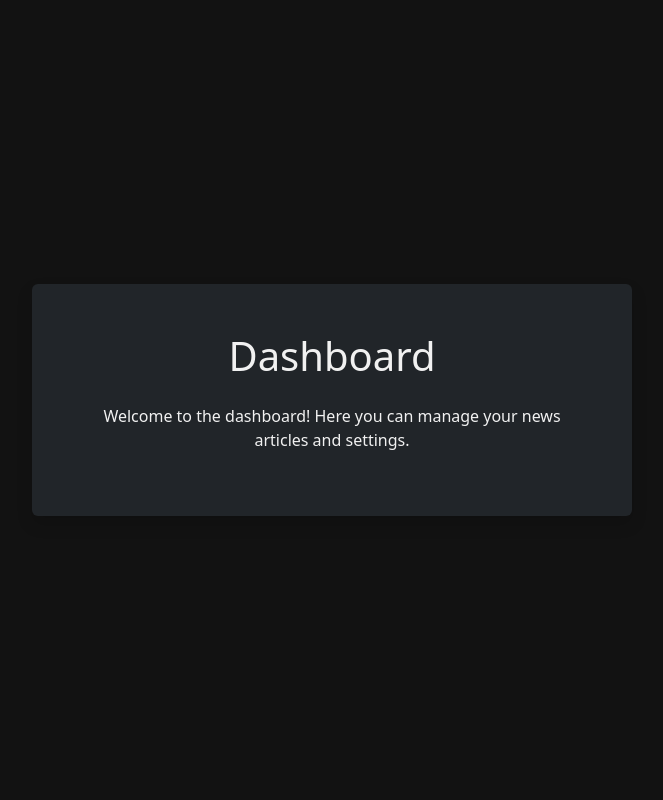
After one commit to benitos-ui/newsfilter, a Flask app: page /dashboard in a window 1280 px wide. The commit adds this page. Shown: the whole page, without its empty margins (308-971 px from the left). Run offline with Flask 3, Linux system fonts and the light colour scheme; some libraries are stand-ins or nearby versions.

Commit message:
reconfiguration

```diff
--- /dev/null
+++ b/newsfilter/templates/dashboard.html
@@ -0,0 +1,26 @@
+<!DOCTYPE html>
+<html lang="en">
+<head>
+    <meta charset="UTF-8">
+    <meta name="viewport" content="width=device-width, initial-scale=1.0">
+    <link rel="stylesheet" href="{{ url_for('static',filename='css/bootstrap.min.css')}}">
+    <title>Document</title>
+    <style>
+        body{
+            background: #121212;
+            justify-content: center;
+            color: #f1f1f1;
+        }
+    </style>
+    <script src="{{ url_for('static',filename='js/bootstrap.min.js')}}"></script>
+</head>
+<body>
+    <div class="d-flex align-items-center justify-content-center" style="height: 100vh;">
+        <div class="container-md text-center p-5 rounded shadow bg-dark" style="max-width: 600px;">
+            <h1 class="mb-4">Dashboard</h1>
+            <p>Welcome to the dashboard! Here you can manage your news articles and settings.</p>
+
+        </div>
+    </div>
+</body>
+</html>
--- a/newsfilter/views.py
+++ b/newsfilter/views.py
@@ -6,7 +6,8 @@ from random import *
 from flask_wtf import FlaskForm
 from wtforms import StringField,SubmitField,PasswordField,IntegerField
 from wtforms.validators import DataRequired,Length,Email,NumberRange,EqualTo
-from werkzeug.security import generate_password_hash
+from werkzeug.security import generate_password_hash,check_password_hash
+from sqlalchemy.exc import IntegrityError
 import os
 from sqlalchemy.orm import relationship
 from dotenv import load_dotenv
@@ -71,7 +72,7 @@ class loginform(FlaskForm):
 
 
 
-@app.route("/",methods=['POST','GET'])
+@app.route("/traiter_register",methods=['POST','GET'])
 def traiter_register():
     form=RegisterForm()
     if form.validate_on_submit():
@@ -149,23 +150,28 @@ def register_suite():
 
     return render_template("register_suite.html")
 
-@app.route("/login",methods=['POST','GET'])
+@app.route("/",methods=['POST','GET'])
 def login():
     form=loginform()
     erreur = None
 
     if form.validate_on_submit():
 
-        utilisateur = session.query(Utilisateur).filter_by(email=form.email.data).first()
+
+        user=db_session.query(User).filter_by(username=form.username.data).first()
 
 
-        if utilisateur and utilisateur.check_password(form.password.data):
+        if user and check_password_hash(user.password_hash, form.password.data):
 
             return redirect(url_for("dashboard"))
         else:
-            erreur = "Email ou mot de passe incorrect."
+            erreur = "Username ou mot de passe incorrect."
 
-    return render_template("login.html", form=form, erreur=erreur)
+    return render_template("login.html", form=form, errors=erreur)
+
+@app.route("/dashboard")
+def dashboard():
+    return render_template("dashboard.html")
 
 
 if __name__=='__main__':
```
Also changed, not shown: newsfilter/templates/login.html (+6 -2 lines), test_alchemy.db (deleted), 1 other file.
